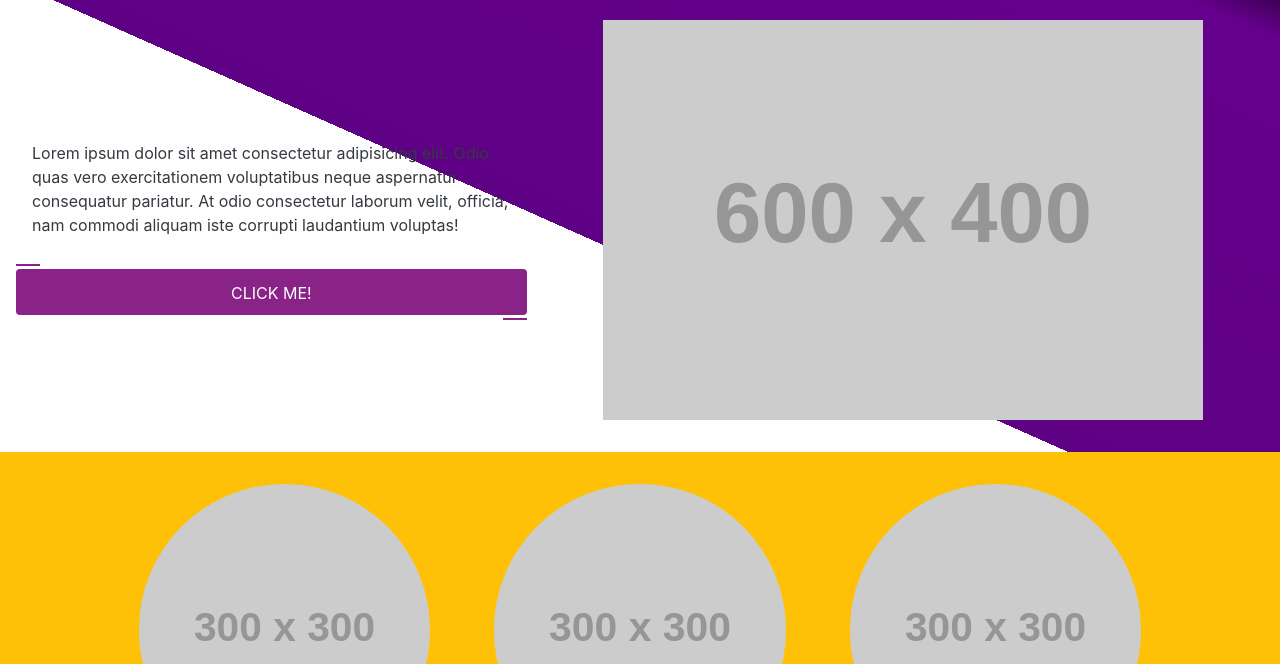
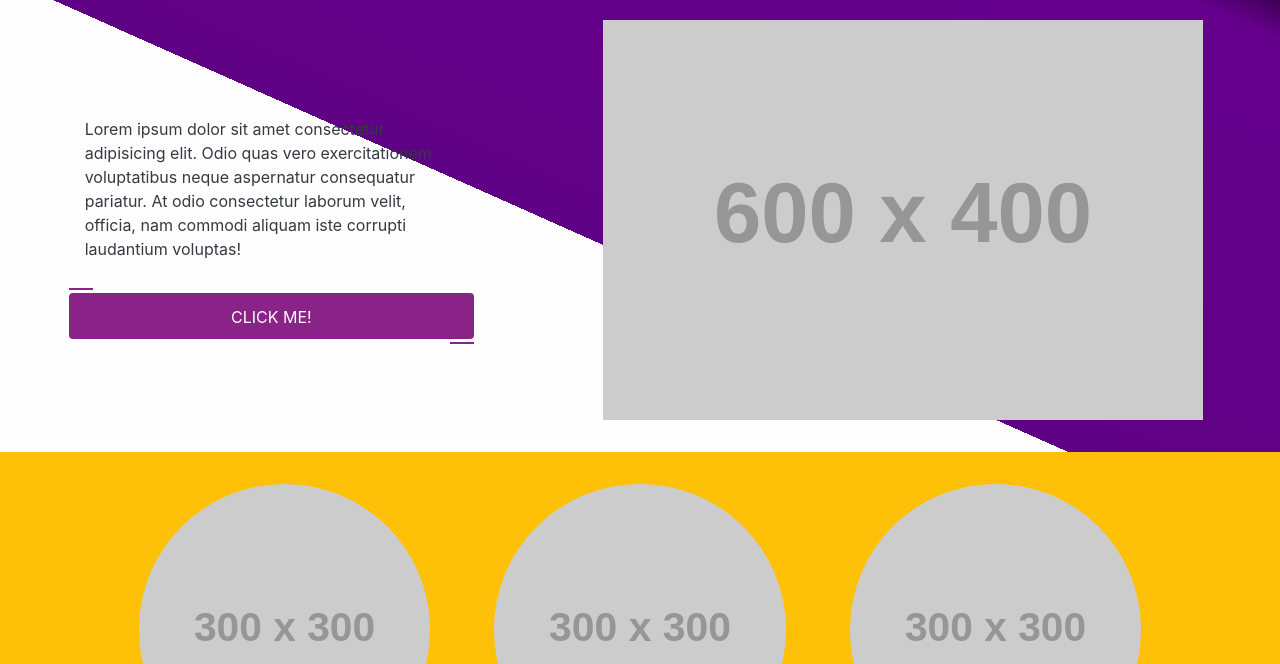
Before and after one commit to rommelmcglothlin/site-clone, a plain HTML site: page index.html in a window 1280 px wide. Shown: the part 136-800 px from the top of the page. Drawn offline with nearby package versions, Linux system fonts and the light colour scheme; placeholder pictures from the web are drawn by us.

Commit message:
better spacing

```diff
--- a/index.html
+++ b/index.html
@@ -56,7 +56,9 @@
 
     <div class="container-fluid">
       <header class="row p-2 bg-header">
-        <div class="order-2 order-lg-1 col-lg-5 text-left m-auto p-2">
+        <div
+          class="order-2 order-lg-1 col-lg-4 offset-lg-1 text-left m-auto p-2"
+        >
           <p class="text-dark p-3">
             Lorem ipsum dolor sit amet consectetur adipisicing elit. Odio quas
             vero exercitationem voluptatibus neque aspernatur consequatur
```
